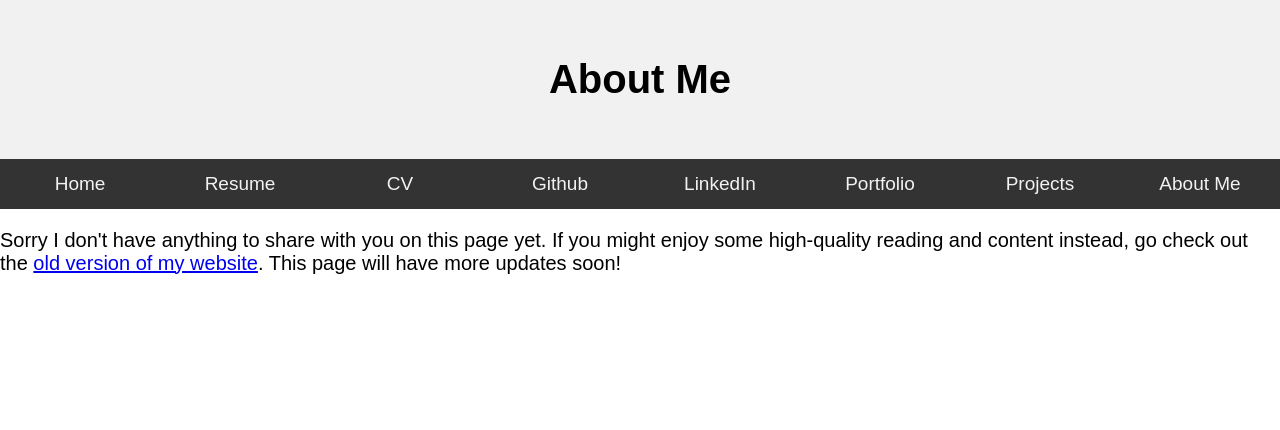
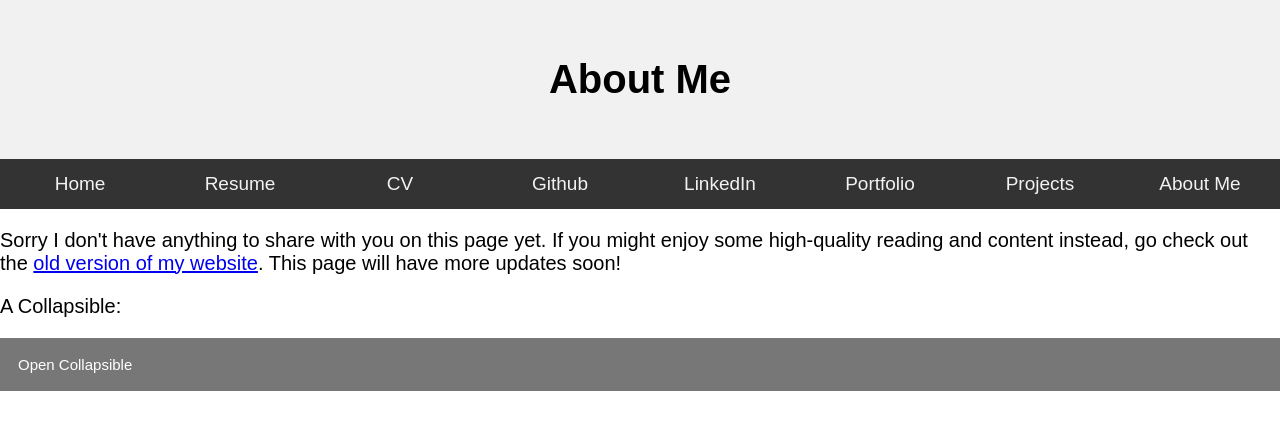
Before and after one commit to k-brew/personal-site, a Jekyll site: the page built from files/about-me.html, in a window 1280 px wide. Shown: the top 430 px of the page. Built offline with Jekyll 4.4.1, drawn with Linux system fonts in a browser that asks for light colours.

Commit message:
Update about-me.html

```diff
--- a/files/about-me.html
+++ b/files/about-me.html
@@ -3,4 +3,61 @@
 title: About Me
 ---
 
+<!DOCTYPE html>
+<html>
+<head>
+<meta name="viewport" content="width=device-width, initial-scale=1">
+<style>
+.collapsible {
+  background-color: #777;
+  color: white;
+  cursor: pointer;
+  padding: 18px;
+  width: 100%;
+  border: none;
+  text-align: left;
+  outline: none;
+  font-size: 15px;
+}
+
+.active, .collapsible:hover {
+  background-color: #555;
+}
+
+.content {
+  padding: 0 18px;
+  display: none;
+  overflow: hidden;
+  background-color: #f1f1f1;
+}
+</style>
+</head>
+<body>
+
 <p>Sorry I don&apos;t have anything to share with you on this page yet. If you might enjoy some high-quality reading and content instead, go check out the <a href="https://kyle-brewster.blogspot.com/">old version of my website</a>. This page will have more updates soon!&nbsp;</p>
+
+<p>A Collapsible:</p>
+<button type="button" class="collapsible">Open Collapsible</button>
+<div class="content">
+  <p>Lorem ipsum dolor sit amet, consectetur adipisicing elit, sed do eiusmod tempor incididunt ut labore et dolore magna aliqua. Ut enim ad minim veniam, quis nostrud exercitation ullamco laboris nisi ut aliquip ex ea commodo consequat.</p>
+</div>
+
+<script>
+var coll = document.getElementsByClassName("collapsible");
+var i;
+
+for (i = 0; i < coll.length; i++) {
+  coll[i].addEventListener("click", function() {
+    this.classList.toggle("active");
+    var content = this.nextElementSibling;
+    if (content.style.display === "block") {
+      content.style.display = "none";
+    } else {
+      content.style.display = "block";
+    }
+  });
+}
+</script>
+
+</body>
+</html>
```
